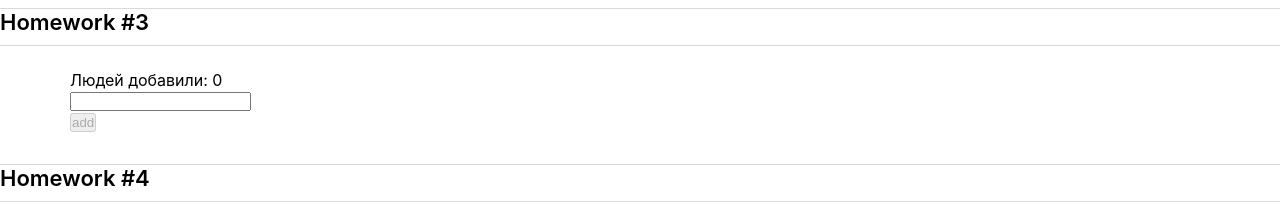
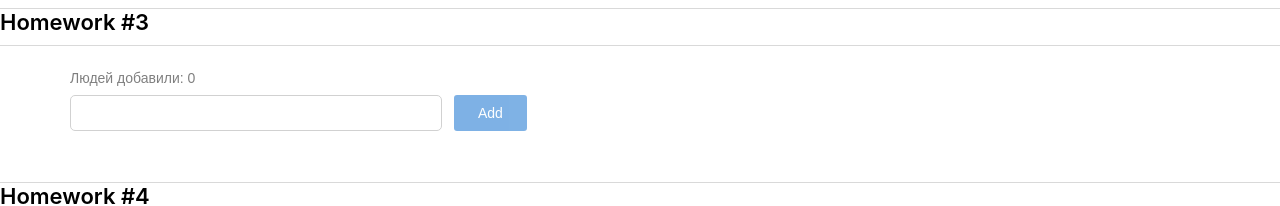
Before and after one commit to chylman/hws2, a React (Create React App) app: page /#/pre-junior in a window 1280 px wide. Shown: the part 701-907 px from the top of the page. Built offline with nearby package versions, Linux system fonts and the light colour scheme.

Commit message:
feat: style hw3

```diff
--- a/src/s2-homeworks/hw03/Greeting.module.css
+++ b/src/s2-homeworks/hw03/Greeting.module.css
@@ -1,36 +1,81 @@
 .greetingForm {
+    font-family: "Montserrat", sans-serif;
 }
 
 .inputAndButtonContainer {
+    display: flex;
+    column-gap: 12px;
+    margin-bottom: 12px;
+    align-items: flex-start;
 }
 
 .error {
+    margin-top: 7px;
+    font-weight: 400;
+    font-size: 14px;
+    line-height: 100%;
+    letter-spacing: 0;
+    color: #CC0000;
 }
 
 .input {
+    width: 372px;
+    height: 36px;
+    padding: 8px 12px;
+    border-radius: 5px;
+    border: 1px solid #D1D1D1;
+    color: #000000;
 }
 
 .input:focus {
+    outline: none;
 }
 
 .errorInput {
+    width: 372px;
+    height: 36px;
+    padding: 8px 12px;
+    border-radius: 5px;
     border: 1px solid #CC0000;
 }
 
 .button {
+    font-family: "Montserrat", sans-serif;
+    font-size: 14px;
+    line-height: 20px;
+    letter-spacing: 0;
+    padding: 8px 24px;
+    text-transform: capitalize;
+    border-radius: 3px;
+    border: none;
+    background-color: #0066CC;
+    color: #ffffff;
 }
 
 .button:focus {
 }
 
 .button:active {
+
 }
 
 .button:disabled {
+    opacity: 0.5;
 }
 
 .text {
+    margin-bottom: 9px;
+
+    font-family: "Montserrat", sans-serif;
+    font-size: 14px;
+    font-weight: 400;
+    letter-spacing: 0;
+    color: rgba(0, 0, 0, 0.5);
 }
 
 .greeting {
+    font-family: "Montserrat", sans-serif;
+    font-size: 14px;
+    font-weight: 400;
+    color: rgb(0, 0, 0);
 }
--- a/src/s2-homeworks/hw05/pages/JuniorPlus.tsx
+++ b/src/s2-homeworks/hw05/pages/JuniorPlus.tsx
@@ -1,7 +1,7 @@
 import React from 'react'
 import HW10 from '../../hw10/HW10'
 import HW11 from '../../hw11/HW11'
-// import HW12 from '../../hw12/HW12'
+import HW12 from '../../hw12/HW12'
 // import HW13 from '../../hw13/HW13'
 // import HW14 from '../../hw14/HW14'
 // import HW15 from '../../hw15/HW15'
@@ -11,7 +11,7 @@ function JuniorPlus() {
         <div id={'hw5-page-junior-plus'}>
             <HW10 />
             <HW11 />
-            {/*<HW12 />*/}
+            <HW12 />
             {/*<HW13 />*/}
             {/*<HW14 />*/}
             {/*<HW15 />*/}
--- a/src/s2-homeworks/hw12/HW12.tsx
+++ b/src/s2-homeworks/hw12/HW12.tsx
@@ -4,6 +4,7 @@ import s2 from '../../s1-main/App.module.css'
 import SuperSelect from '../hw07/common/c5-SuperSelect/SuperSelect'
 import {useDispatch, useSelector} from 'react-redux'
 import {changeThemeId} from './bll/themeReducer'
+import {AppStoreType} from "../hw10/bll/store";
 
 /*
 * 1 - в файле themeReducer.ts написать нужные типы вместо any, дописать редьюсер
@@ -20,10 +21,11 @@ const themes = [
 
 const HW12 = () => {
     // взять ид темы из редакса
-    const themeId = 1
+    const themeId = useSelector((state:AppStoreType) => state.theme.themeId)
+    const dispatch = useDispatch()
 
-    const change = (id: any) => { // дописать функцию
-
+    const change = (id: number) => { // дописать функцию
+        dispatch(changeThemeId(id))
     }
 
     useEffect(() => {
@@ -41,7 +43,8 @@ const HW12 = () => {
                     id={'hw12-select-theme'}
                     className={s.select}
                     // сделать переключение тем
-
+                    options={themes}
+                    onChangeOption={change}
                 />
             </div>
         </div>
--- a/src/s2-homeworks/hw12/bll/themeReducer.ts
+++ b/src/s2-homeworks/hw12/bll/themeReducer.ts
@@ -2,10 +2,10 @@ const initState = {
     themeId: 1,
 }
 
-export const themeReducer = (state = initState, action: any): any => { // fix any
+export const themeReducer = (state = initState, action: {type: string, id: number}): {themeId: number} => { // fix any
     switch (action.type) {
-        // дописать
-
+        case 'SET_THEME_ID':
+            return {themeId: action.id}
         default:
             return state
     }
```
